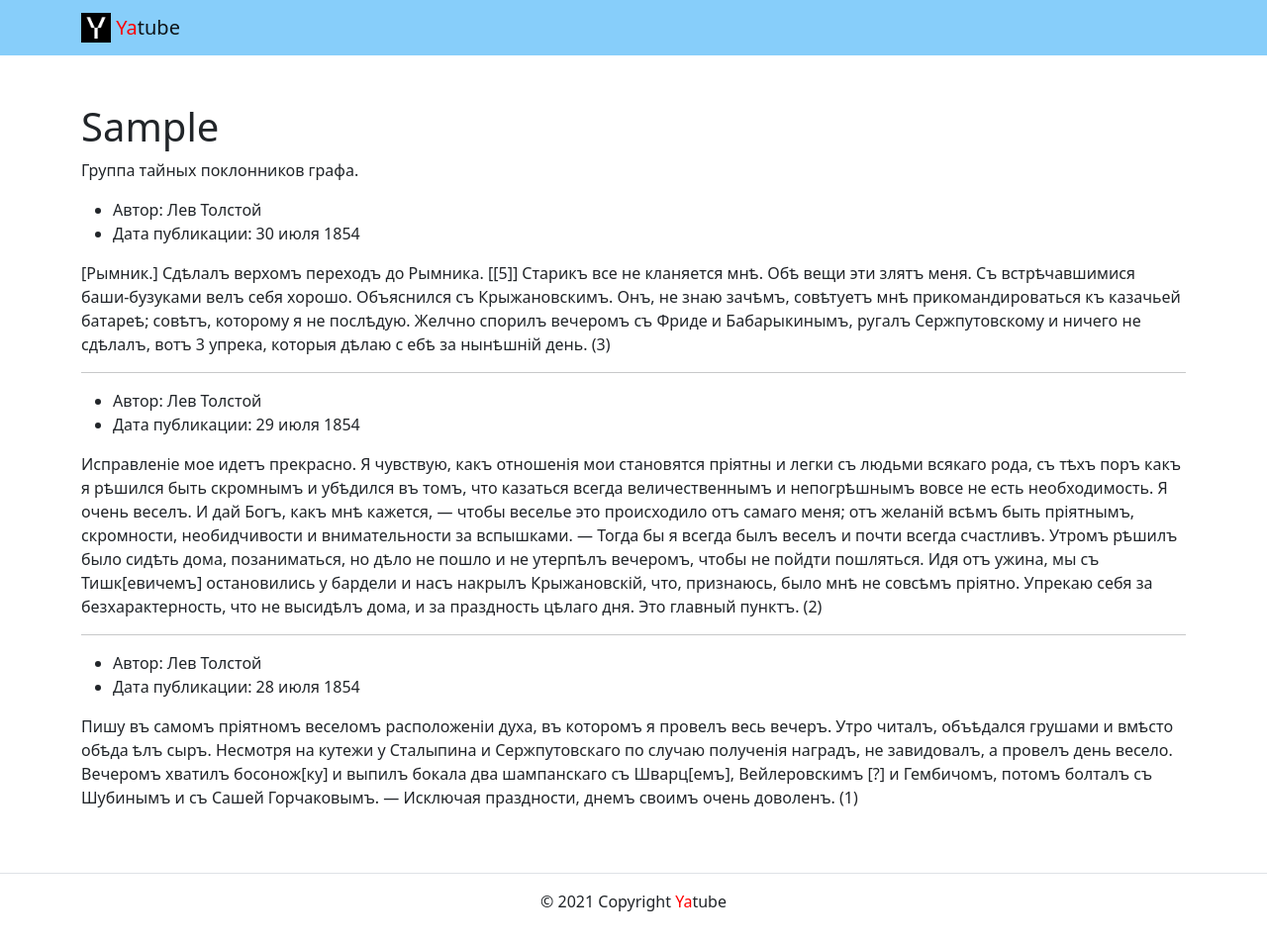
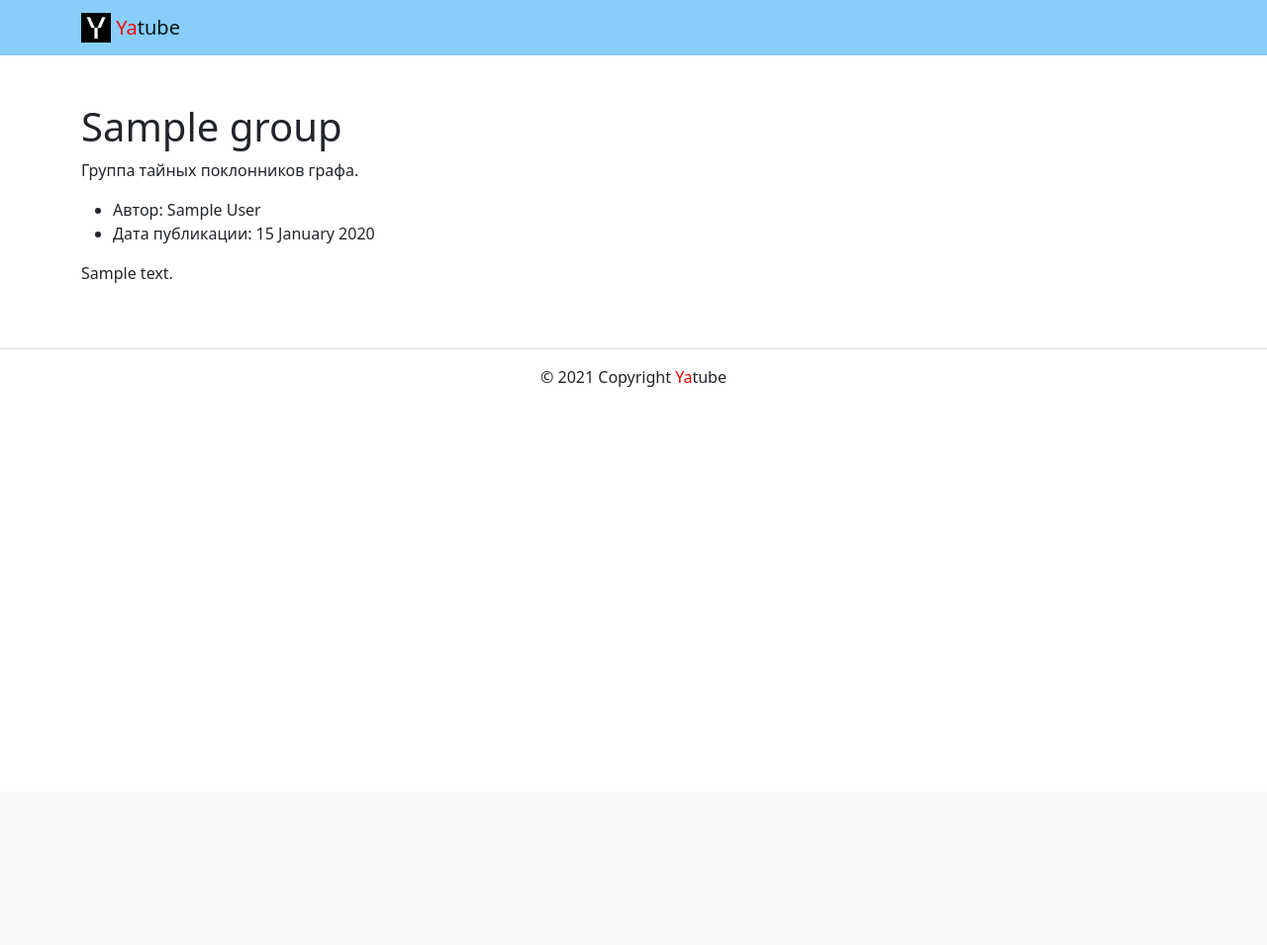
Before and after one commit to TimurMahmudov/yatube_project, a Django app: template yatube/templates/posts/group_list.html in a window 1280 px wide. Shown: the whole page at 99% size. After the commit the page ends 391 px from the top, so only its background shows below. Run offline with Django 3.2, Linux system fonts and the light colour scheme; tables that the repository leaves empty hold one stand-in row (values such as "Sample post"); the template is opened without the code that fills it: values that come from a table or form of the project are taken from there, most other values are stand-ins (such as "Sample title", 1, 10 or a date in 2020); some libraries are stand-ins or nearby versions.

Commit message:
Последнее задание 3 спринта

```diff
--- a/yatube/posts/models.py
+++ b/yatube/posts/models.py
@@ -3,6 +3,14 @@ from django.contrib.auth import get_user_model
 # Create your models here.
 
 User = get_user_model()
+
+class Group(models.Model):
+    title = models.TextField()
+    slug = models.SlugField(max_length=200, unique=True, verbose_name="URL")
+    description = models.TextField()
+
+    def __str__(self):
+        return self.title
 
 class Post(models.Model):
     text = models.TextField()
@@ -12,3 +20,10 @@ class Post(models.Model):
         on_delete=models.CASCADE,
         related_name='posts'
     )
+    group = models.ForeignKey(
+        Group,
+        blank=True,
+        null=True,
+        on_delete=models.CASCADE,
+        related_name='posts'
+    )
--- a/yatube/posts/urls.py
+++ b/yatube/posts/urls.py
@@ -5,5 +5,5 @@ app_name = 'posts_list'
 
 urlpatterns = [
     path('', views.index, name = 'index'),
-    path('group/', views.group_posts, name = 'group_posts'),
+    path('group/<slug:slug>/', views.group_posts, name = 'group_posts'),
 ]
--- a/yatube/templates/base.html
+++ b/yatube/templates/base.html
@@ -13,7 +13,7 @@
     <meta name="msapplication-TileColor" content="#000">
     <meta name="theme-color" content="#ffffff">
     <!-- Подключен файл со стандартными стилями бустрап -->
-    <link rel="stylesheet" href="css/bootstrap.min.css">
+    <link rel="stylesheet" href="{% static 'css/bootstrap.min.css' %}"">
     <title>
         {% block title %}
         {% endblock %}
@@ -25,7 +25,7 @@
     </header>
     <main>
       <!-- класс py-5 создает отступы сверху и снизу блока -->
-      {% block main%}
+      {% block main %}
       {% endblock %}
     </main>
     <!-- Использованы классы бустрапа: -->
@@ -36,3 +36,4 @@
       {% include 'includes/footer.html' %}
     </footer>
   </body>
+</html>
--- a/yatube/templates/includes/header.html
+++ b/yatube/templates/includes/header.html
@@ -2,7 +2,7 @@
     <nav class="navbar navbar-light" style="background-color: lightskyblue">
       <div class="container">
         <a class="navbar-brand" href="{% url 'posts_list:index' %}">
-          <img src="img/logo.png" width="30" height="30" class="d-inline-block align-top" alt="">
+          <img src="{% static 'img/logo.png' %}" width="30" height="30" class="d-inline-block align-top" alt="">
           <!-- тег span используется для добавления нужных стилей отдельным участкам текста -->
           <span style="color:red">Ya</span>tube</a>
         </a>
--- a/yatube/templates/posts/group_list.html
+++ b/yatube/templates/posts/group_list.html
@@ -11,65 +11,20 @@
     Группа тайных поклонников графа.
   </p>
   <article>
+    {% for post in posts %}
       <ul>
         <li>
-        Автор: Лев Толстой
+          Автор: {{ post.author.get_full_name }}
         </li>
         <li>
-        Дата публикации: 30 июля 1854
+           Дата публикации: {{ post.pub_date|date:"d E Y" }}
          </li>
       </ul>
       <p>
-      [Рымник.] Сдѣлалъ верхомъ переходъ до Рымника. [[5]] Старикъ все не кланяется мнѣ.
-      Обѣ вещи эти злятъ меня. Съ встрѣчавшимися баши-бузуками велъ себя хорошо.
-      Объяснился съ Крыжановскимъ. Онъ, не знаю зачѣмъ, совѣтуетъ мнѣ прикомандироваться
-      къ казачьей батареѣ; совѣтъ, которому я не послѣдую. Желчно спорилъ вечеромъ съ Фриде
-      и Бабарыкинымъ, ругалъ Сержпутовскому и ничего не сдѣлалъ, вотъ 3 упрека, которыя дѣлаю с
-      ебѣ за нынѣшній день. (3)
+        {{ post.text }}
       </p>
+      {% if not forloop.last %}<hr>{% endif %}
+    {% endfor %}
   </article>
-  <hr>
-  <article>
-    <ul>
-      <li>
-        Автор: Лев Толстой
-      </li>
-      <li>
-        Дата публикации: 29 июля 1854
-      </li>
-    </ul>
-    <p>
-      Исправленіе мое идетъ прекрасно. Я чувствую, какъ отношенія мои становятся пріятны и легки
-      съ людьми всякаго рода, съ тѣхъ поръ какъ я рѣшился быть скромнымъ и убѣдился въ томъ,
-      что казаться всегда величественнымъ и непогрѣшнымъ вовсе не есть необходимость. Я очень
-      веселъ. И дай Богъ, какъ мнѣ кажется, — чтобы веселье это происходило отъ самаго меня;
-      отъ желаній всѣмъ быть пріятнымъ, скромности, необидчивости и внимательности за вспышками.
-      — Тогда бы я всегда былъ веселъ и почти всегда счастливъ.
-      Утромъ рѣшилъ было сидѣть дома, позаниматься, но дѣло не пошло и не утерпѣлъ вечеромъ,
-      чтобы не пойдти пошляться. Идя отъ ужина, мы съ Тишк[евичемъ] остановились у бардели и насъ
-      накрылъ Крыжановскій, что, признаюсь, было мнѣ не совсѣмъ пріятно. Упрекаю себя за
-      безхарактерность, что не высидѣлъ дома, и зa праздность цѣлаго дня. Это главный пунктъ. (2)
-    </p>
-  </article>
-  <hr>
-  <article>
-    <ul>
-      <li>
-        Автор: Лев Толстой
-      </li>
-      <li>
-        Дата публикации: 28 июля 1854
-      </li>
-    </ul>
-    <p>
-      Пишу въ самомъ пріятномъ веселомъ расположеніи духа, въ которомъ я провелъ весь вечеръ.
-      Утро читалъ, объѣдался грушами и вмѣсто обѣда ѣлъ сыръ. Несмотря на кутежи у Сталыпина и
-      Сержпутовскаго по случаю полученія наградъ, не завидовалъ, а провелъ день весело. Вечеромъ
-      хватилъ босонож[ку] и выпилъ бокала два шампанскаго съ Шварц[емъ], Вейлеровскимъ [?] и
-      Гембичомъ, потомъ болталъ съ Шубинымъ и съ Сашей Горчаковымъ. — Исключая праздности,
-      днемъ своимъ очень доволенъ. (1)
-    </p>
-  </article>
-  <!-- под последним постом нет линии -->
 </div>
 {% endblock  %}
--- a/yatube/templates/posts/index.html
+++ b/yatube/templates/posts/index.html
@@ -20,7 +20,9 @@
         <p>
           {{ post.text }}
         </p>
-        <a href="{% url 'posts_list:group_posts' %}">все записи группы</a>
+        {% if post.group %}
+          <a href="{% url 'posts_list:group_posts' post.group.slug %}">все записи группы</a>
+        {% endif%}
         {% if not forloop.last %}<hr>{% endif %}
       {% endfor %}
     </article>
--- a/yatube/yatube/settings.py
+++ b/yatube/yatube/settings.py
@@ -118,6 +118,6 @@ USE_TZ = True
 # Static files (CSS, JavaScript, Images)
 # https://docs.djangoproject.com/en/2.2/howto/static-files/
 
+STATICFILES_DIRS = [os.path.join(BASE_DIR, 'static')]
+
 STATIC_URL = '/static/'
-
-STATICFILES_DIRS = [os.path.join(BASE_DIR, 'static')]
```
Also changed, not shown: yatube/posts/admin.py (+5 -2 lines), yatube/posts/views.py (+9 -6 lines), yatube/posts/migrations/0001_initial.py (added), yatube/posts/migrations/0002_auto_20220506_2232.py (added). Lines whose indentation alone changed are shown as unchanged.
